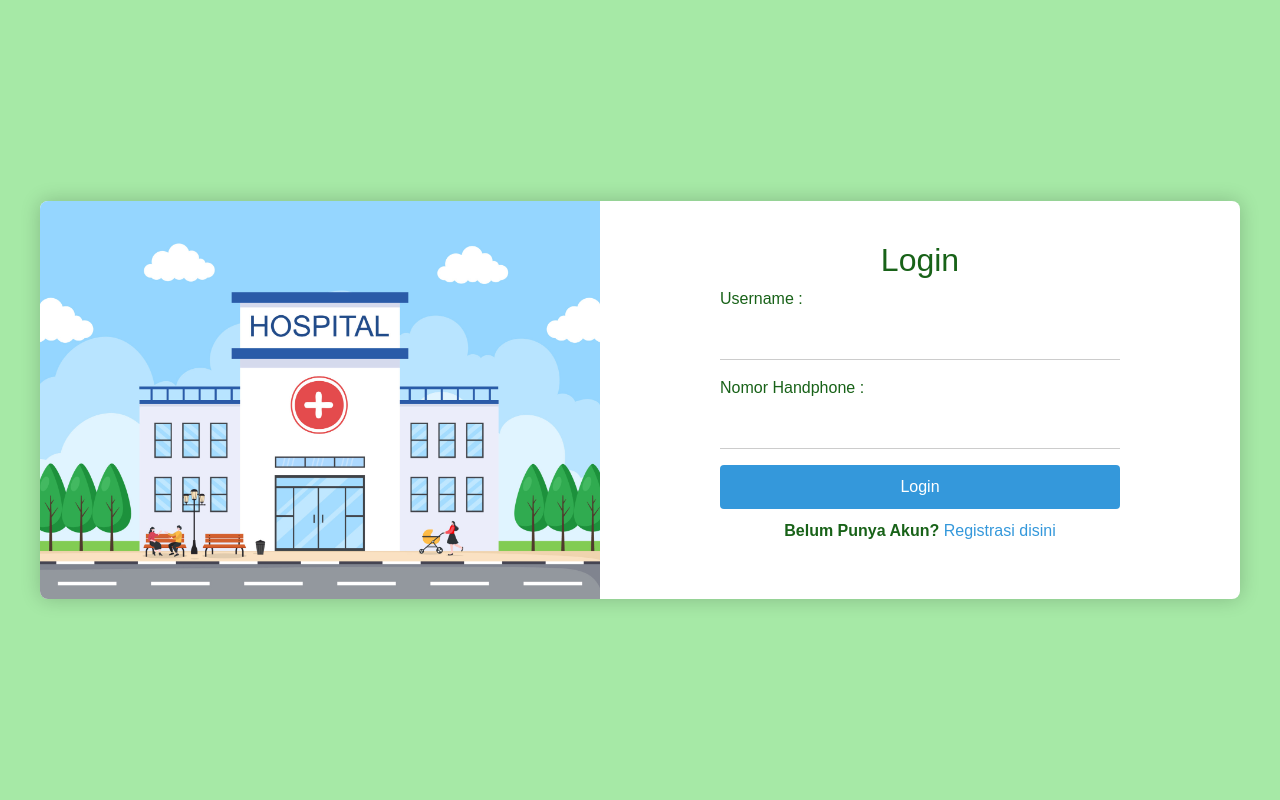
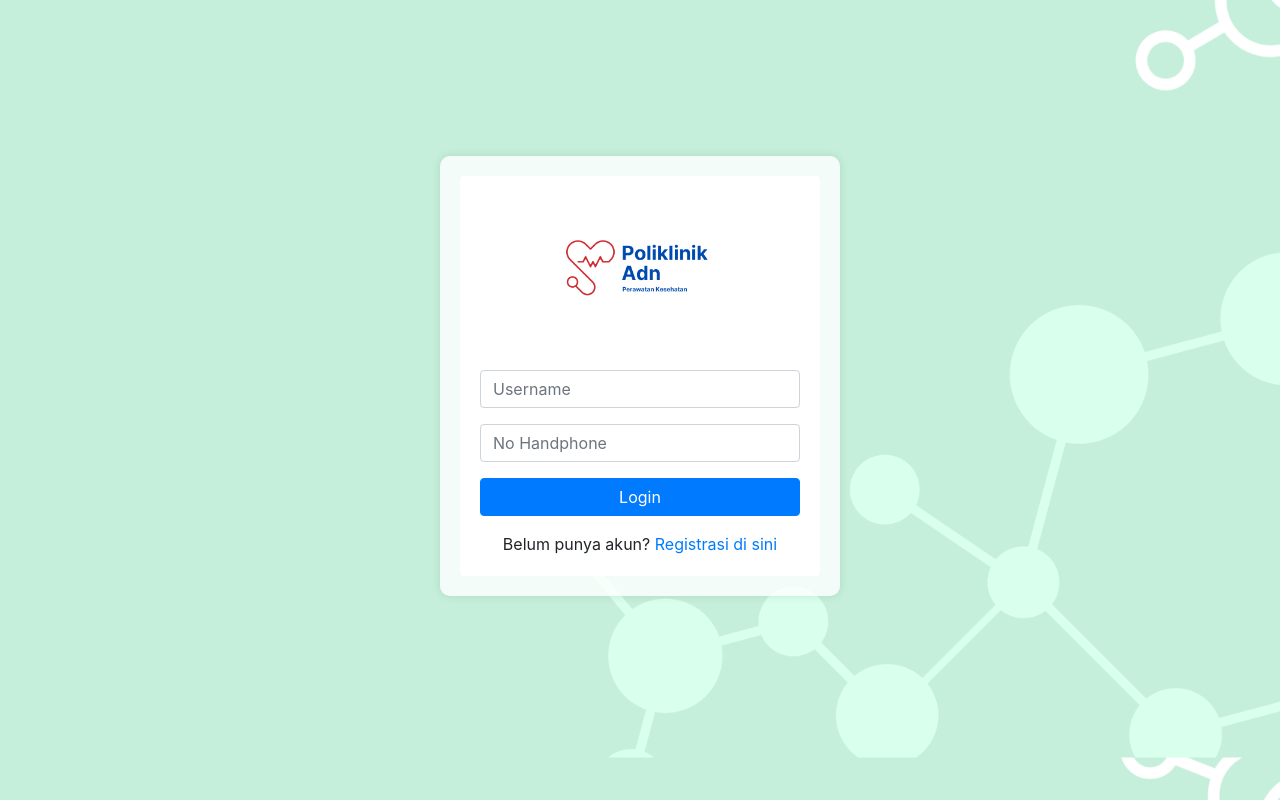
Before and after one commit to hallorama/PoliklinikBK_Adnin, a PHP site: page /login.php in a window 1280 px wide. Run offline with PHP 8.4, Linux system fonts and the light colour scheme; some libraries are stand-ins or nearby versions.

Commit message:
fix login and regis

```diff
--- a/login.php
+++ b/login.php
@@ -1,126 +1,58 @@
 <!DOCTYPE html>
 <html>
-
 <head>
     <title>Login</title>
     <link rel="stylesheet" href="https://stackpath.bootstrapcdn.com/bootstrap/4.5.2/css/bootstrap.min.css">
+    <script src="https://cdn.jsdelivr.net/npm/sweetalert2@11"></script>
     <link rel="icon" type="image/png" href="asset/images/logo_dinus.png">
-    <script src="https://cdn.jsdelivr.net/npm/sweetalert2@11"></script>
     <!-- Tambahan CSS -->
     <style>
         body {
-            font-family: Arial, sans-serif;
-            margin: 0;
-            display: flex;
-            align-items: center;
-            justify-content: center;
-            height: 100vh;
-            background-color: #a6e9a6;
+            padding-top: 100px;
+            background-color: #f8f9fa;
+            background-image: url('asset/images/background-login.png'); /* A background image for a pleasant look */
+            background-size: 120%;
+            background-position: center;
         }
-
-        .login-container {
-            display: flex;
-            max-width: 1200px;
-            /* Ubah max-width sesuai kebutuhan */
-            background-color: #fff;
-            color: #186218;
-            border-radius: 8px;
-            overflow: hidden;
-            box-shadow: 0 0 20px rgba(0, 0, 0, 0.2);
+        .login-box {
+            margin: 5% auto;
+            width: 400px;
+            background: rgba(255, 255, 255, 0.8); /* Semi-transparent background */
+            padding: 20px;
+            border-radius: 10px;
+            box-shadow: 0px 0px 10px rgba(0, 0, 0, 0.1); /* Subtle shadow for depth */
         }
-
-        .left-container {
-            flex: 1;
-            overflow: hidden;
-        }
-
-        .left-container img {
-            width: 100%;
-            height: 100%;
-            object-fit: cover;
-        }
-
-        .right-container {
-            flex: 1;
-            padding: 40px;
-            /* Menambahkan padding untuk memperbesar area formulir */
-        }
-
-        .login-form {
-            max-width: 400px;
-            /* Sesuaikan dengan kebutuhan */
-            margin: 0 auto;
-        }
-
-        .login-form h2 {
-            text-align: center;
-            /* Tengahkan judul */
-        }
-
-        .login-form label {
-            display: block;
-            margin-bottom: 8px;
-        }
-
-        .login-form input {
-            width: 100%;
-            padding: 8px;
-            margin-bottom: 16px;
+        .card {
             border: none;
-            /* Hapus border */
-            border-bottom: 1px solid #ccc;
-            /* Tambahkan garis bawah */
-            outline: none;
-            /* Hapus outline */
-        }
-
-        .login-form button {
-            width: 100%;
-            padding: 10px;
-            background-color: #3498db;
-            color: #fff;
-            border: none;
-            border-radius: 4px;
-            cursor: pointer;
-        }
-
-        .register-link {
-            text-align: center;
-            margin-top: 10px;
-        }
-
-        .register-link a {
-            color: #3498db;
-            text-decoration: none;
         }
     </style>
 </head>
+<body>
+    <div class="container">
+        <div class="login-box">
+            <div class="card">
+                <div class="card-body">
+                    <div class="text-center mb-4 logo-image">
+                        <img src="asset/images/logo.png" alt="Logo" style="width : 150px;"> <!-- Logo or any image -->
+                    </div>
+                    <form id="loginForm">
+                        <div class="form-group">
+                            <input type="text" class="form-control" placeholder="Username" name="nama" id="nama" required>
+                        </div>
+                        <div class="form-group">
+                            <input type="password" class="form-control" placeholder="No Handphone" name="no_hp" id="no_hp" required>
+                        </div>
+                        <div class="form-group">
+                            <button type="button" class="btn btn-primary btn-block" onclick="loginUser()">Login</button>
+                        </div>
+                    </form>
 
-<body>
-    <div class="login-container">
-        <div class="left-container">
-            <img src="asset/images/hospital.jpg" alt="Login Image">
-        </div>
-        <div class="right-container">
-            <div class="login-form">
-                <h2>Login </h2>
-                <form id="loginForm">
-                    <label for="nama">Username :</label>
-                    <input type="text" id="nama" name="nama" required>
-
-                    <label for="no_hp">Nomor Handphone :</label>
-                    <input type="password" id="no_hp" name="no_hp" required>
-
-                    <button type="button" class="btn btn-primary btn-block" onclick="loginUser()">Login</button>
-
-                </form>
-
-                <div class="register-link">
-                <p><b>Belum Punya Akun?</b> <a href="register.php">Registrasi disini</a></p>
+                    <p class="text-center mt-3 mb-0">Belum punya akun? <a href="register.php">Registrasi di sini</a></p>
                 </div>
             </div>
         </div>
     </div>
+
 
     <script>
         function loginUser() {
@@ -160,9 +92,4 @@
         }
     </script>
 </body>
-
 </html>
-</script>
-</body>
-
-</html>
--- a/register.php
+++ b/register.php
@@ -15,7 +15,7 @@
             align-items: center;
             justify-content: center;
             height: 100vh;
-            background-color: #29ab67;
+            background-color: #a8dadc;
         }
 
         .login-container {
```
Also changed, not shown: asset/images/background-login.png (added), asset/images/logo.png (added).
